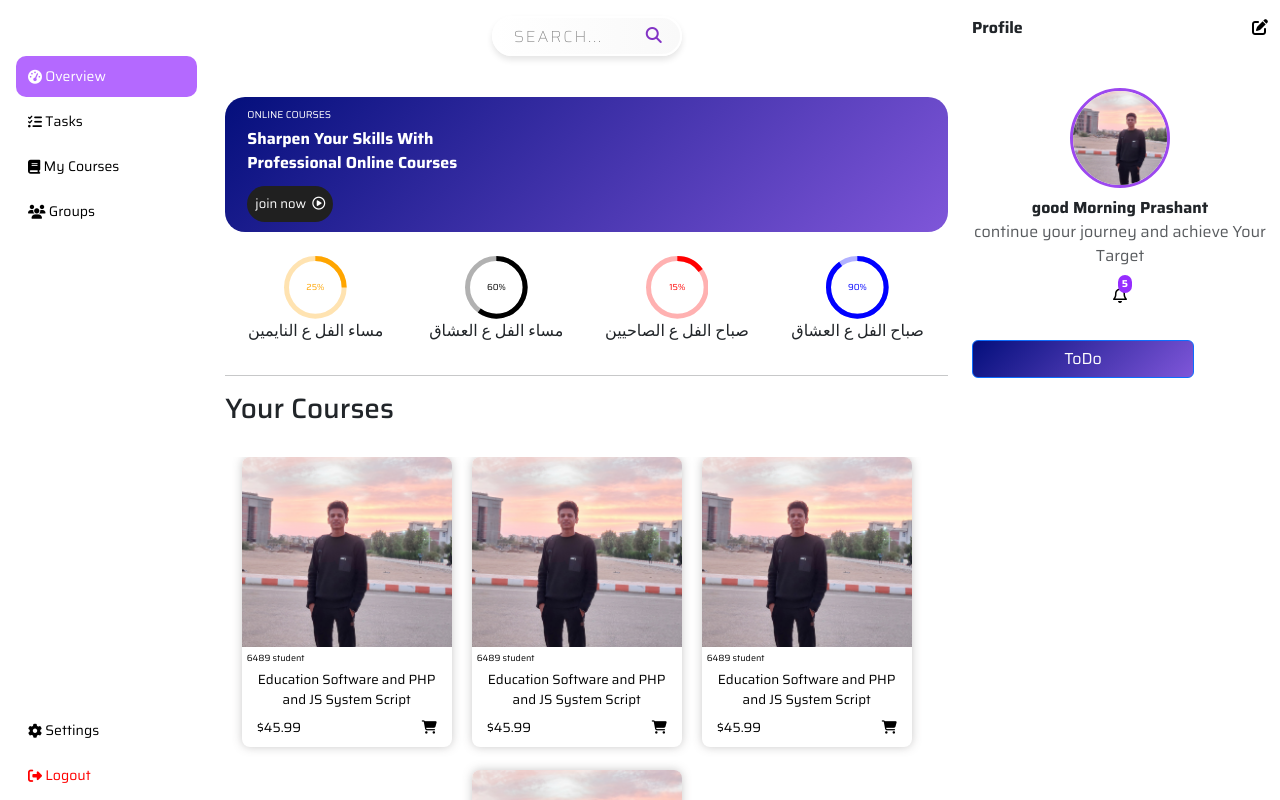
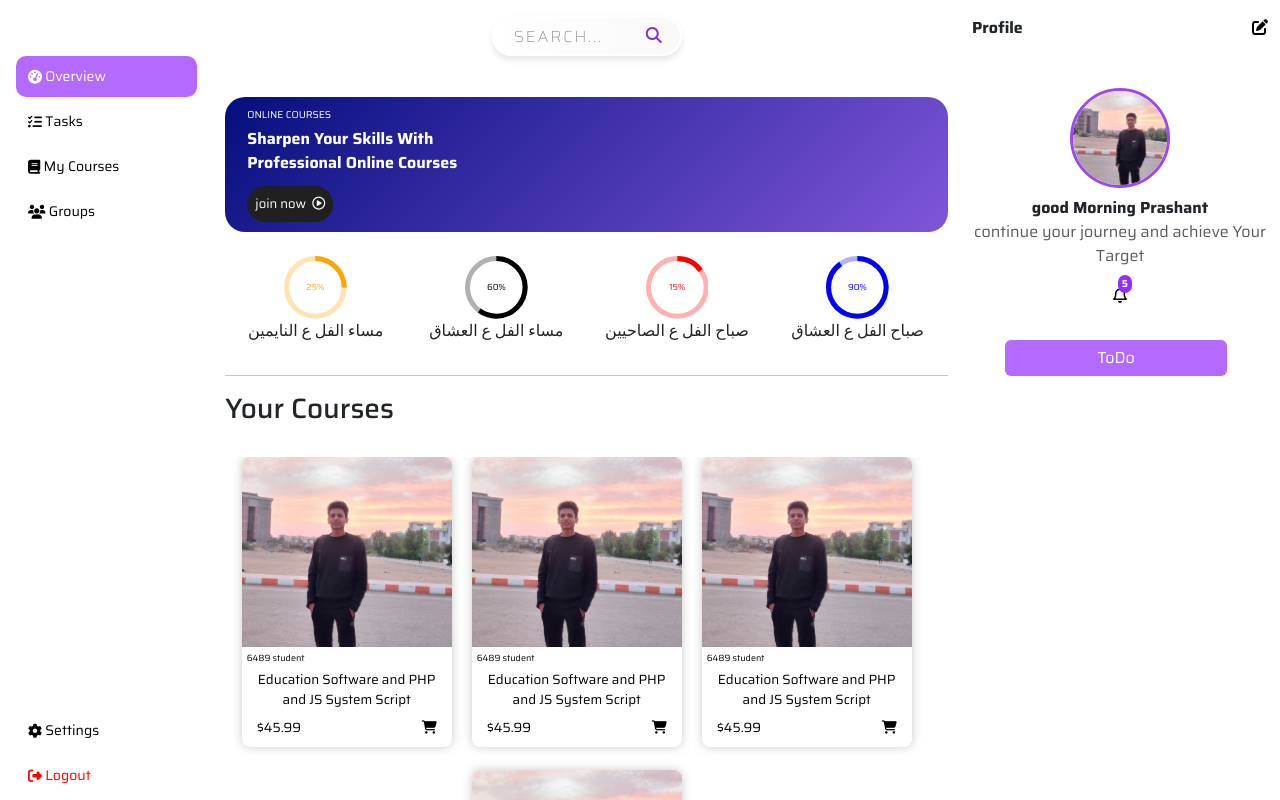
Before and after one commit to Ahmed-Nadyy/Spark, a React (Vite) app: page / in a window 1280 px wide. Shown: the top 800 px of the page. Built offline with nearby package versions, Linux system fonts and the light colour scheme.

Commit message:
final edit todo

```diff
--- a/src/Component/ToDo/ToDo.css
+++ b/src/Component/ToDo/ToDo.css
@@ -1,11 +1,4 @@
-.cont{
-    box-sizing: border-box;
-    display: flex;
-    flex-wrap: wrap;
-    /* justify-content: space-between; */
-    /* width: 100%; */
-    white-space: wrap;
-}
+
 .txt{
     max-width: 50vw;
     width: 100%;
@@ -14,12 +7,21 @@
     max-height: 650px;
     overflow-y: auto;
 }
-.tdbtn{
+.addtdbtn{
     color: #FFFFFF;
     background: linear-gradient(135deg, #040F7C, #7F56D9);
     /* transition: all 0.5s; */
 }
-.tdbtn:hover{
+.addtdbtn:hover{
     color: #FFFFFF;
     background: linear-gradient(105deg, #040F7C, #7F56D9)
 }
+.tdbtn{
+    color: #FFFFFF;
+    background-color: #962dffb6;
+    border: none;
+}
+.tdbtn:hover{
+    color: #FFFFFF;
+    background-color: #962dffb6;
+}
--- a/src/Component/ToDo/ToDo.jsx
+++ b/src/Component/ToDo/ToDo.jsx
@@ -48,14 +48,14 @@ export default function App() {
   return (
 
     <>
-    {/* <div className="container mt-3 "> */}
+    <div className=" text-center">
     {values.map((v, idx) => (
         <Button key={idx} className="tdbtn mt-3 me-2 mb-2 w-75" onClick={() => handleShow(v)}>
           ToDo
           {typeof v === 'string' && `below ${v.split('-')[0]}`}
         </Button>
       ))}
-      {/* </div> */}
+      </div>
       <Modal show={show} fullscreen={fullscreen} onHide={() => setShow(false)}>
         <Modal.Header closeButton>
           <Modal.Title>To Do List</Modal.Title>
@@ -80,7 +80,7 @@ export default function App() {
                   <button
                     type="submit"
                     size="md"
-                    className="ms-2 tdbtn btn"
+                    className="ms-2 addtdbtn btn"
                     onClick={handleAddTask}
                     style={{ minWidth: "auto" }}
                   >
```
